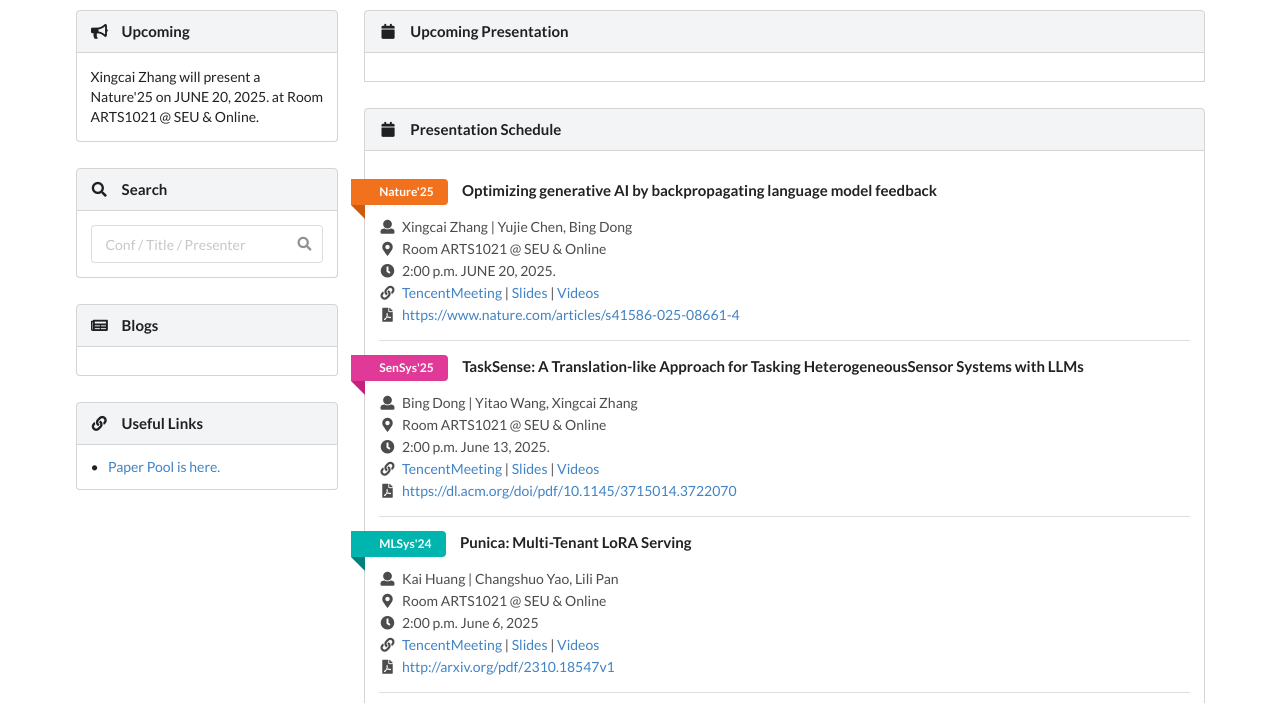
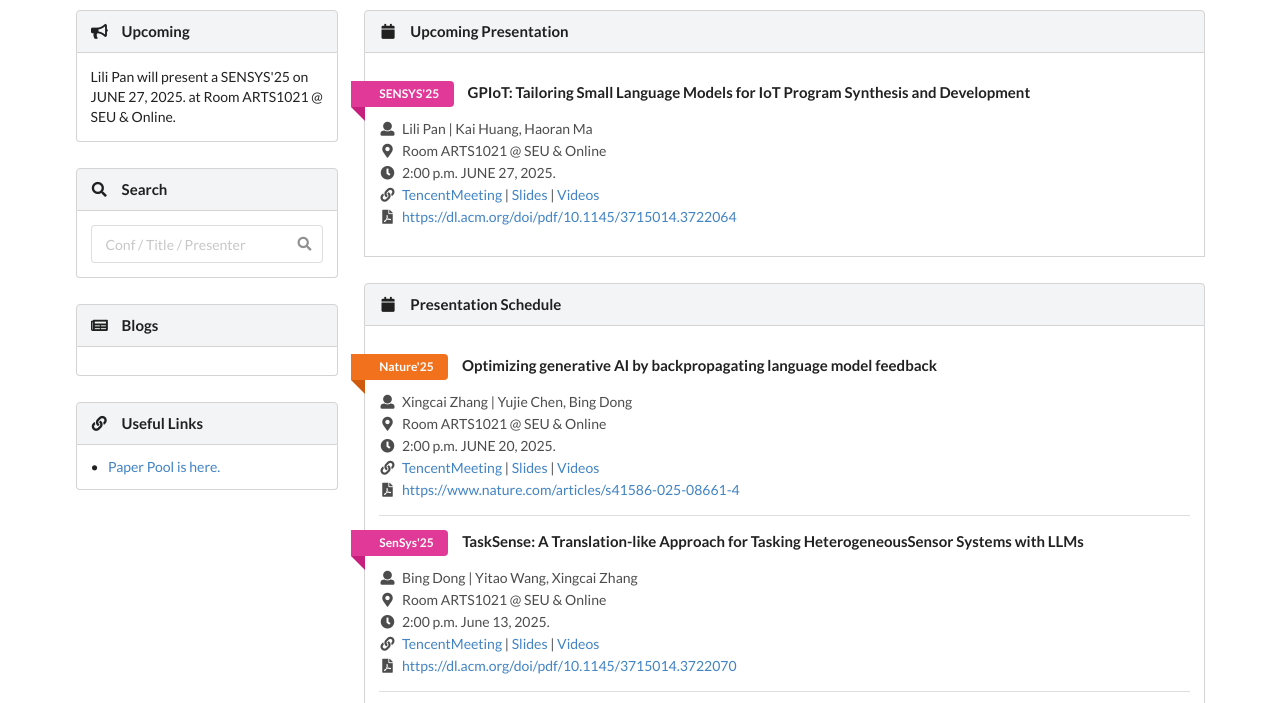
Before and after one commit to SEU-SIGMLSys/SEU-SIGMLSys.github.io, a website: page index.html in a window 1280 px wide. Shown: the part 69-772 px from the top of the page. Drawn offline with nearby package versions, Linux system fonts and the light colour scheme.

Commit message:
update schedules

```diff
--- a/index.html
+++ b/index.html
@@ -59,7 +59,7 @@
                 <div class="content">
                     <div class="description"> </div>
 <!-- 格式参考 <div class="description">Tiange Xia will present a DAC &#39; 24 on November 29, 2024. at Room ARTS1021 @ SEU &amp; Online.</div>-->
-<div class="description">Xingcai Zhang will present a Nature'25 on JUNE 20, 2025. at Room ARTS1021 @ SEU &amp; Online.</div>
+<div class="description">Lili Pan will present a SENSYS'25 on JUNE 27, 2025. at Room ARTS1021 @ SEU &amp; Online.</div>
                 </div>
             </div>
             <h4 class="ui block top attached header">
--- a/schedules.js
+++ b/schedules.js
@@ -1,4 +1,31 @@
 var upcoming_schedules = [
+{
+    "title": "GPIoT: Tailoring Small Language Models for IoT Program Synthesis and Development",
+    "conf": "SENSYS'25",
+    "presenter": "Lili Pan",
+    "facilitator": "Kai Huang, Haoran Ma",
+    "date": "JUNE 27, 2025.",
+    "time": "2:00 p.m.",
+    "location": "Room ARTS1021 @ SEU & Online",
+    "links": [
+        {
+            "title": "TencentMeeting",
+            "url": "https://meeting.tencent.com/dm/qvug5ylXPFkh"
+        },
+        {
+            "title": "Slides",
+            "url": ""
+        },
+        {
+            "title": "Videos",
+            "url": ""
+        }
+    ],
+    "dblp": {
+        "source": "website",
+        "url": "https://dl.acm.org/doi/pdf/10.1145/3715014.3722064"
+    }
+},
 ]
 
 var schedules = [
```
